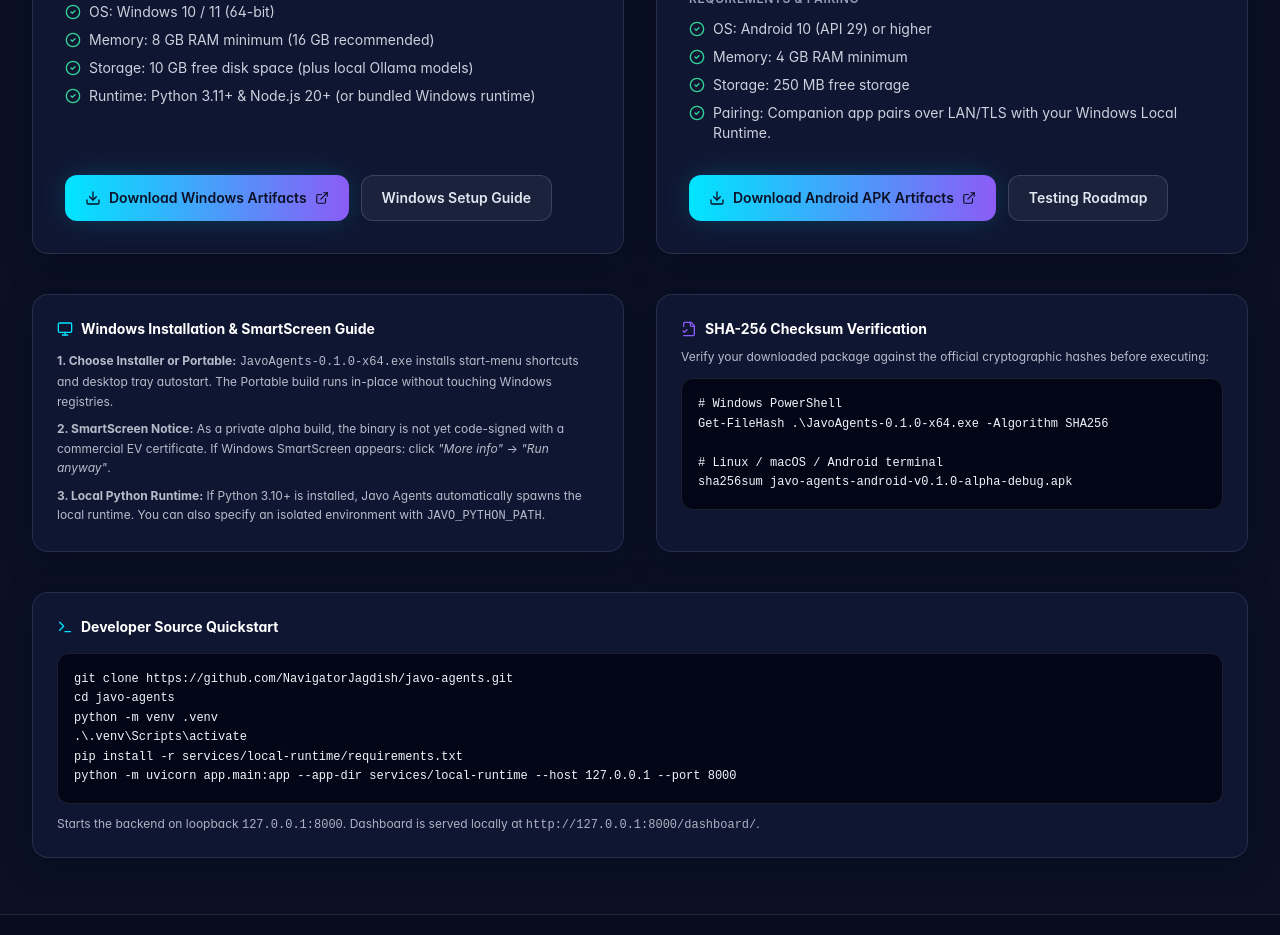
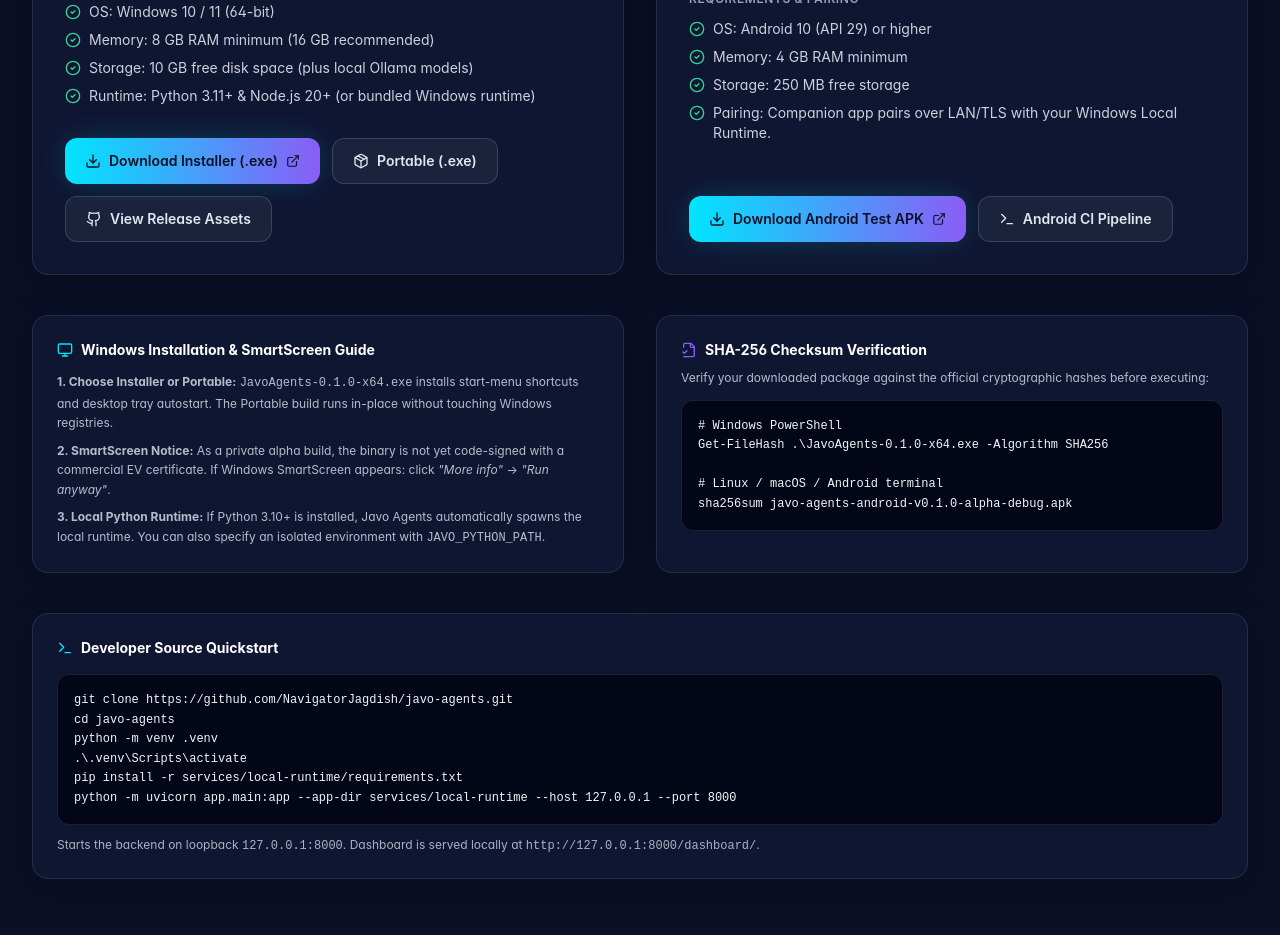
Before and after one commit to NavigatorJagdish/javo-agents, a Next.js app in the folder apps/website/: page /download in a window 1280 px wide. Shown: the part 1000-1935 px from the top of the page. Built offline with nearby package versions, Linux system fonts and the light colour scheme.

Commit message:
fix(ci,website): direct alpha download URLs, release asset links, and resilient artifact upload step

```diff
--- a/apps/website/src/app/download/page.tsx
+++ b/apps/website/src/app/download/page.tsx
@@ -126,18 +126,33 @@ export default function DownloadPage() {
 
             <div className="mt-8 flex flex-wrap gap-3">
               <a
-                href={SITE_CONFIG.windowsArtifacts.workflowUrl}
+                href={SITE_CONFIG.windowsArtifacts.installerDownloadUrl}
                 target="_blank"
                 rel="noopener noreferrer"
                 className="btn-primary"
               >
                 <Download className="h-4 w-4" />
-                Download Windows Artifacts
+                Download Installer (.exe)
                 <ExternalLink className="h-3.5 w-3.5" />
               </a>
-              <Link href="/docs#installation" className="btn-secondary">
-                Windows Setup Guide
-              </Link>
+              <a
+                href={SITE_CONFIG.windowsArtifacts.portableDownloadUrl}
+                target="_blank"
+                rel="noopener noreferrer"
+                className="btn-secondary"
+              >
+                <Package className="h-4 w-4" />
+                Portable (.exe)
+              </a>
+              <a
+                href={SITE_CONFIG.windowsArtifacts.draftReleaseUrl}
+                target="_blank"
+                rel="noopener noreferrer"
+                className="btn-secondary"
+              >
+                <Github className="h-4 w-4" />
+                View Release Assets
+              </a>
             </div>
           </div>
 
@@ -218,18 +233,24 @@ export default function DownloadPage() {
 
             <div className="mt-8 flex flex-wrap gap-3">
               <a
-                href={SITE_CONFIG.androidArtifacts.workflowUrl}
+                href={SITE_CONFIG.androidArtifacts.actionsRunsUrl}
                 target="_blank"
                 rel="noopener noreferrer"
                 className="btn-primary"
               >
                 <Download className="h-4 w-4" />
-                Download Android APK Artifacts
+                Download Android Test APK
                 <ExternalLink className="h-3.5 w-3.5" />
               </a>
-              <Link href="/roadmap" className="btn-secondary">
-                Testing Roadmap
-              </Link>
+              <a
+                href={SITE_CONFIG.androidArtifacts.workflowUrl}
+                target="_blank"
+                rel="noopener noreferrer"
+                className="btn-secondary"
+              >
+                <Terminal className="h-4 w-4" />
+                Android CI Pipeline
+              </a>
             </div>
           </div>
         </div>
--- a/apps/website/src/data/site.ts
+++ b/apps/website/src/data/site.ts
@@ -14,8 +14,12 @@ export const SITE_CONFIG = {
   windowsArtifacts: {
     installerName: 'JavoAgents-0.1.0-x64.exe',
     installerSha256: '5d6f13f07a3b84957814f5a079c8de78ee14bbfbae91eda5764d03df1e8e8fd0',
+    installerDownloadUrl: 'https://github.com/NavigatorJagdish/javo-agents/releases/download/untagged-793724ecd9d08a285337/JavoAgents-0.1.0-x64.exe',
     portableName: 'JavoAgents-Portable-0.1.0-x64.exe',
     portableSha256: 'c8e092aa339137d615e474ca0b7ed598f0cc74bd76cca10d82c601620f51b7e7',
+    portableDownloadUrl: 'https://github.com/NavigatorJagdish/javo-agents/releases/download/untagged-793724ecd9d08a285337/JavoAgents-Portable-0.1.0-x64.exe',
+    checksumsUrl: 'https://github.com/NavigatorJagdish/javo-agents/releases/download/untagged-793724ecd9d08a285337/SHA256SUMS.txt',
+    draftReleaseUrl: 'https://github.com/NavigatorJagdish/javo-agents/releases/tag/untagged-793724ecd9d08a285337',
     workflowUrl: 'https://github.com/NavigatorJagdish/javo-agents/actions/workflows/ci-windows.yml',
   },
   androidArtifacts: {
@@ -23,6 +27,7 @@ export const SITE_CONFIG = {
     releaseApkName: 'javo-agents-android-v0.1.0-alpha-release-unsigned.apk',
     releaseAabName: 'javo-agents-android-v0.1.0-alpha-release-unsigned.aab',
     workflowUrl: 'https://github.com/NavigatorJagdish/javo-agents/actions/workflows/ci-android.yml',
+    actionsRunsUrl: 'https://github.com/NavigatorJagdish/javo-agents/actions?query=workflow%3A%22CI+%E2%80%94+Android+Companion%22',
   },
   windowsMinSpecs: {
     os: 'Windows 10 / 11 (64-bit)',
```
